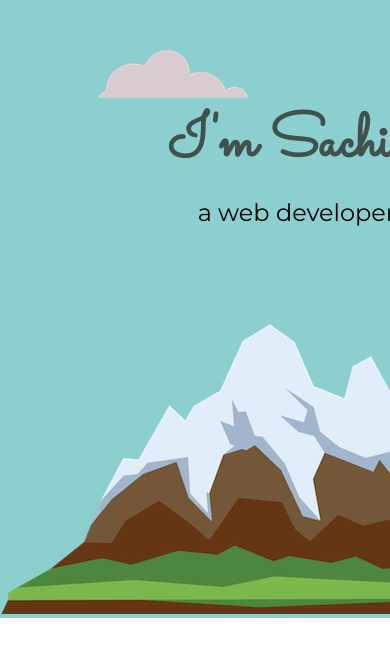
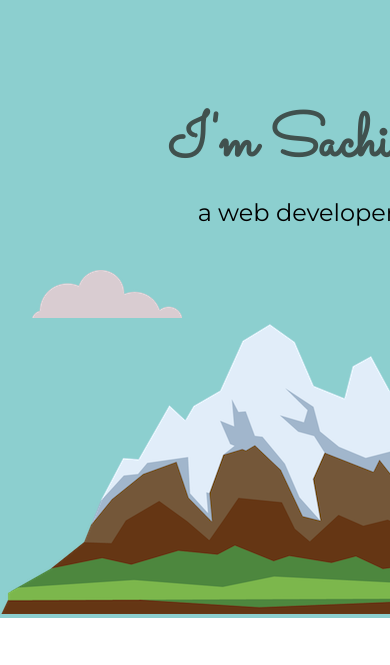
Before and after one commit to Sachingande223/Personal-Website, a plain HTML site: page index.html in a window 390 px wide. Shown: the top 665 px of the page. Drawn offline with Linux system fonts and the light colour scheme; grey boxes are pictures that could not be loaded.

Commit message:
Update styles.css

```diff
--- a/css/styles.css
+++ b/css/styles.css
@@ -154,5 +154,15 @@ a:hover {
        width: 598px;
        height: 357px;
    }
+   .bottom-cloud {
+    position: absolute;
+    left: 2rem;
+    bottom: 18.75rem;
+}
+.top-cloud {
+    position: absolute;
+    right: 1.875rem;
+    top: 3.125rem;
+}
 
 }
```
